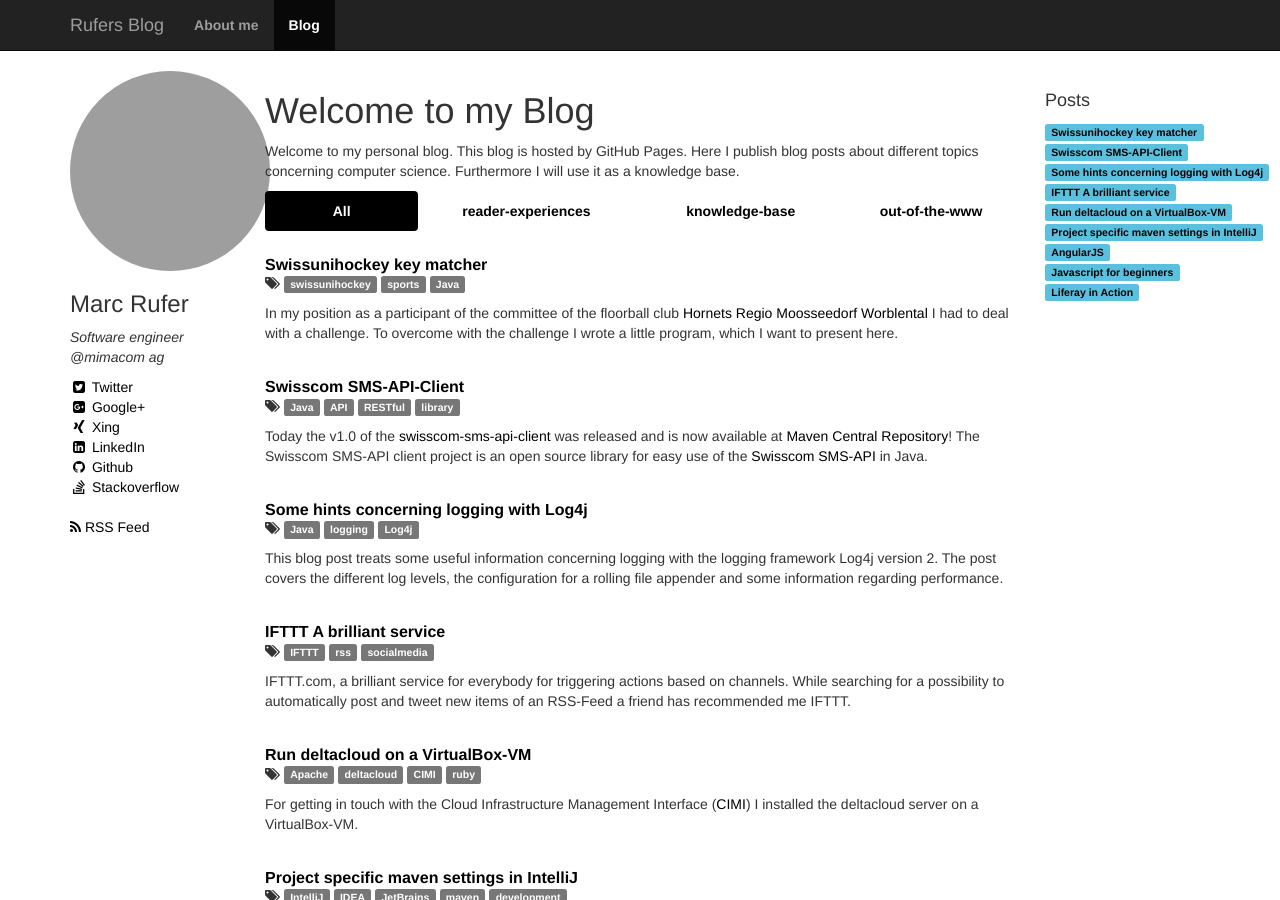
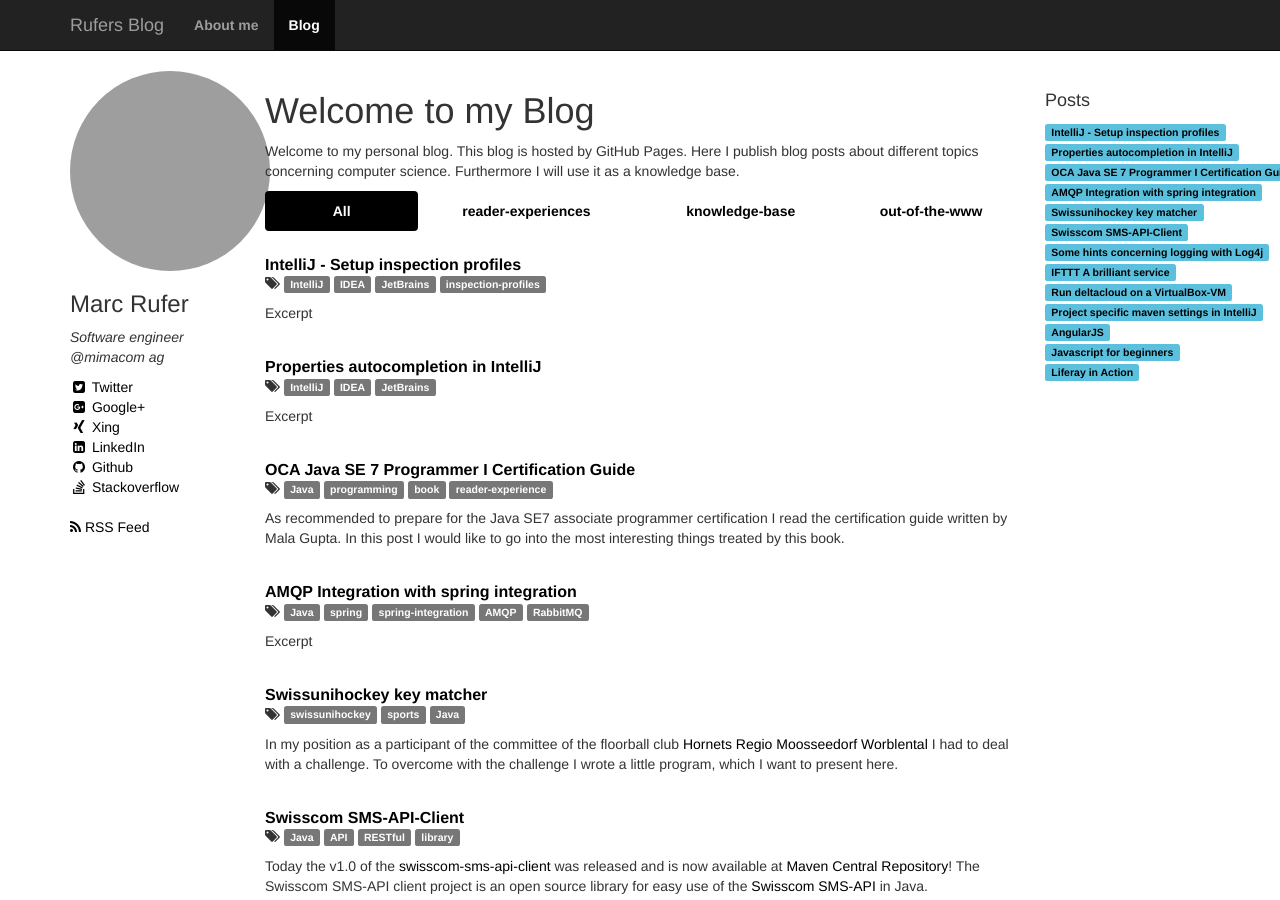
Before and after one commit to rufer7/rufer7.github.io, a Jekyll site: the page built from index.html, in a window 1280 px wide and 900 px high. Built offline with Jekyll 4.4.1, drawn with Linux system fonts in a browser that asks for light colours; nearby versions of some CDN libraries; comment, search, counter and statistics services are not loaded; grey boxes are pictures that could not be loaded.

Commit message:
screenshot added

```diff
--- /dev/null
+++ b/_posts/knowledge base/2015-04-05-Properties-autocompletion-in-IntelliJ.md
@@ -0,0 +1,14 @@
+---
+layout: post
+category: knowledge-base
+title: Properties autocompletion in IntelliJ
+date: 05 Apr 2015
+tags: IntelliJ IDEA JetBrains
+---
+
+Excerpt
+
+
+Text
+https://github.com/snicoll/spring-boot-intellij-idea-webinar
+http://blog.jetbrains.com/idea/2015/03/develop-spring-boot-applications-more-productively-with-intellij-idea-14-1/
--- /dev/null
+++ b/_posts/reader experiences/2015-04-04-OCA-Java-SE7-Programmer-I-Certification-Guide.md
@@ -0,0 +1,100 @@
+---
+layout: post
+category: reader-experiences
+title: OCA Java SE 7 Programmer I Certification Guide
+date: 04 Apr 2015
+tags: Java programming book reader-experience
+---
+
+As recommended to prepare for the Java SE7 associate programmer certification I read the certification guide written by Mala Gupta. In this post I would like to go into the most interesting things treated by this book.
+
+
+<div class="inline-img-left">
+    <img src="{{ site.url }}/assets/book-covers/oca-java-SE7-programmer-I-certification-guide.jpg" alt="Book cover of OCA Java SE7 Programmer I certification guide"/>
+</div>
+
+
+### General Impression
+In my opinion reading this book wasn't very hard because the author did a very good job. The book is structured logically and goes from basics to more complex topics. Additionally the author tried to work with graphical representations for easier understanding. Last but not least every chapter has a question section where you can verify if you understood the stuff treated in the corresponding chapter.
+
+
+### Most interesting things
+
+Now, as announced I'll go through some of the most interesting things I learned from this book. The selection of "most interesting things" is a personal and subjective selection.
+
+
+#### String Pool
+
+The explanations about the String pool was a welcome refresher. The Java String pool is managed by the JVM and holds a couple of String objects, which could be referenced by several String variables. If a String value is assigned to a String variable without instantiating a new String object, a new String object will be created in the String pool if the value doesn't already exist and then the reference will be assigned to the String variable.
+
+<pre>
+  <code class="java">
+    // Assigning a String value to a String variable results in referencing
+    // and if not yet existing as well in creation of a String object in the pool
+    String s = "abc";
+
+    // Creating a new String object (Not in pool)
+    String s2 = new String("abc");
+  </code>
+</pre>
+
+If the two Strings will be compared with `==` the result is `false` because not both variables are pointing to the object, which holds `abc` of the pool. If there will be a another variable (`s3`) initialized like `s` comparison of `s3` and `s` by `==` will result in `true` because both variables are referencing the same object in the String pool.
+
+
+#### StringBuilder vs. StringBuffer
+
+For String manipulations like concatenation, insertion,... the fluent APIs of StringBuilder and StringBuffer are very helpful. The main difference between the two builder classes every Java developer should know is, that StringBuilder in contradiction to StringBuffer is not thread save. So if working with multi-thread applications you should always use StringBuffer instead of StringBuilder.
+
+
+#### Arrays
+
+Concerning arrays the book provides a lot of information. The most important thing to know about arrays from my point of view is the fact, that every array is an object. As well in the case if it only holds primitive types like `int`, `long`,...
+Another interesting thing about arrays is, that declaration can be done in different ways as you can see below.
+
+<pre>
+  <code class="java">
+    int[] array;
+    int array[];
+
+    int[][] towDimensionalArray;
+    int[] towDimensionalArray[];
+    int towDimensionalArray[][];
+  </code>
+</pre>
+
+
+#### Polymorphism
+
+The book also treats the topic polymorphism. I grabbed one special thing out of this topic, which is very important to know if working with Java.
+Assume there is a class-hierarchy as follows
+<img src="{{ site.url }}/assets/screenshots/class-hierarchy.png" alt="Employee class hierarchy"/>
+
+
+Let's now have a look what happens, if the following code will be executed:
+
+<pre>
+  <code class="java">
+    Employee employee = new FullTimeEmployee();
+
+    employee.calculateSalary();
+    String employeeName = employee.name;
+  </code>
+</pre>
+
+
+`employee.calculateSalary()` will execute the calculateSalary-method of FullTimeEmployee because method invocation in Java is resolved by instance type. If accessing instance variables it's the other way around, so employee.name will return the value of the instance variable of the super class as well, if the object of the subclass (in this case FullTimeEmployee) provides as well an instance variable called `name`.
+
+
+#### Try with resources
+
+<pre>
+  <code class="java">
+    public void doSomething() {
+    }
+  </code>
+</pre>
+
+
+### Recommendation
+
+If you would like to take the exam as well I would recommend you to split your preparation into two steps. First reading the book from Mala Gupta, which covers all the topics of the certification exam. And secondly do some training exams. There are several providers of such training exams. One I could recommend you is [Enthuware](http://enthuware.com/).
```
Also changed, not shown: _drafts/OCA-Java-SE7-Programmer-I-Certification-Guide.md (deleted, +0 -18 lines), _posts/knowledge base/2015-04-04-AMQP-Integration-with-spring-integration.md (renamed from _drafts/AMQP-Integration-with-spring-integration-gateways.md, +2 -2 lines), _posts/knowledge base/2015-04-06-IntelliJ-Setup-inspection-profiles.md (renamed from _drafts/IntelliJ-Setup-inspection-profiles.md, +2 -1 lines).
